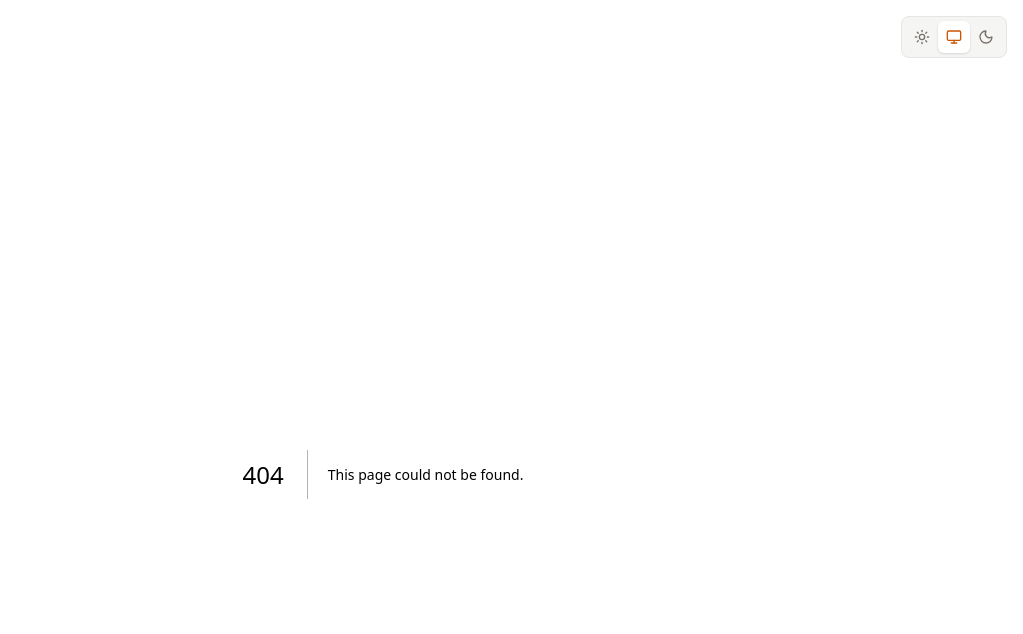
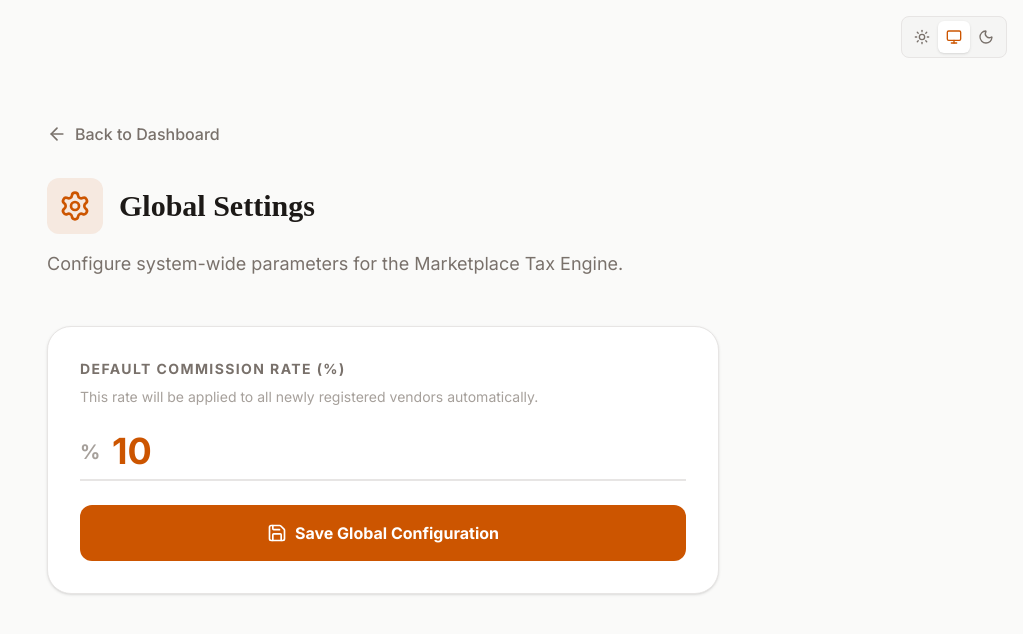
Before and after one commit to jopperdeplop/saleor-app-marketplace-tax, a Next.js app: page /dashboard/settings in a window 1280 px wide. Before the commit this address had no page. Shown: the top 634 px of the page, without its empty margins (257-1280 px from the left). Built offline with nearby package versions, Linux system fonts and the light colour scheme; no server answers; the database is empty.

Commit message:
Implement Global Commission Settings and Temporary Vendor Overrides

```diff
--- /dev/null
+++ b/prisma.config.ts
@@ -0,0 +1,13 @@
+import { defineConfig } from 'prisma/config';
+import { loadEnvConfig } from '@next/env';
+
+const projectDir = process.cwd();
+loadEnvConfig(projectDir);
+
+
+
+export default defineConfig({
+  datasource: {
+    url: process.env.POSTGRES_PRISMA_URL,
+  },
+});
--- /dev/null
+++ b/src/app/actions.ts
@@ -0,0 +1,36 @@
+'use server';
+
+import { prisma } from "@/lib/prisma";
+import { revalidatePath } from "next/cache";
+
+export async function updateGlobalSettings(formData: FormData) {
+  const rate = parseFloat(formData.get("defaultRate") as string);
+
+  await prisma.systemSettings.upsert({
+    where: { id: "global" },
+    update: { defaultCommissionRate: rate },
+    create: { id: "global", defaultCommissionRate: rate },
+  });
+
+  revalidatePath("/");
+  revalidatePath("/dashboard/settings");
+}
+
+export async function updateVendorOverride(formData: FormData) {
+  const brandSlug = formData.get("brandSlug") as string;
+  const tempRateStr = formData.get("tempRate") as string;
+  const endDateStr = formData.get("endDate") as string;
+
+  const tempRate = tempRateStr ? parseFloat(tempRateStr) : null;
+  const endDate = endDateStr ? new Date(endDateStr) : null;
+
+  await prisma.vendorProfile.update({
+    where: { brandAttributeValue: brandSlug },
+    data: {
+      temporaryCommissionRate: tempRate,
+      temporaryCommissionEndsAt: endDate,
+    },
+  });
+
+  revalidatePath(`/dashboard/vendor/${brandSlug}`);
+}
--- /dev/null
+++ b/src/app/dashboard/settings/page.tsx
@@ -0,0 +1,69 @@
+import { prisma } from "@/lib/prisma";
+import { updateGlobalSettings } from "@/app/actions";
+import { Settings, Save, ArrowLeft } from "lucide-react";
+import Link from "next/link";
+
+export default async function SettingsPage() {
+  const settings = await prisma.systemSettings.findUnique({
+    where: { id: "global" },
+  });
+
+  return (
+    <div className="min-h-screen bg-stone-50 dark:bg-stone-950 p-6 md:p-12">
+      <div className="max-w-2xl mx-auto">
+        <Link
+          href="/"
+          className="inline-flex items-center gap-2 text-stone-500 hover:text-accent mb-8 transition-colors font-medium"
+        >
+          <ArrowLeft size={20} /> Back to Dashboard
+        </Link>
+
+        <header className="mb-12">
+          <div className="flex items-center gap-4 mb-4 text-accent">
+            <div className="p-3 bg-accent/10 rounded-xl">
+              <Settings size={32} />
+            </div>
+            <h1 className="text-3xl font-bold font-serif text-stone-900 dark:text-white">Global Settings</h1>
+          </div>
+          <p className="text-stone-500 text-lg">
+            Configure system-wide parameters for the Marketplace Tax Engine.
+          </p>
+        </header>
+
+        <section className="bg-white dark:bg-stone-900 p-8 rounded-3xl border border-stone-200 dark:border-stone-800 shadow-sm">
+          <form action={updateGlobalSettings}>
+            <div className="mb-6">
+              <label htmlFor="defaultRate" className="block text-sm font-bold uppercase tracking-widest text-stone-500 mb-2">
+                Default Commission Rate (%)
+              </label>
+              <p className="text-sm text-stone-400 mb-4">
+                This rate will be applied to all newly registered vendors automatically.
+              </p>
+              <div className="relative">
+                <input
+                  type="number"
+                  step="0.01"
+                  name="defaultRate"
+                  id="defaultRate"
+                  defaultValue={settings?.defaultCommissionRate ?? 10.0}
+                  className="w-full text-4xl font-bold text-accent bg-transparent border-b-2 border-stone-200 dark:border-stone-700 focus:border-accent outline-none py-2 px-1 transition-colors pl-8"
+                  placeholder="10.0"
+                />
+                <span className="absolute top-1/2 -translate-y-1/2 left-0 text-xl font-bold text-stone-400">
+                  %
+                </span>
+              </div>
+            </div>
+
+            <button
+              type="submit"
+              className="w-full bg-accent text-white font-bold py-4 rounded-xl flex items-center justify-center gap-2 hover:opacity-90 transition-opacity"
+            >
+              <Save size={20} /> Save Global Configuration
+            </button>
+          </form>
+        </section>
+      </div>
+    </div>
+  );
+}
--- a/src/app/dashboard/vendor/[brandSlug]/page.tsx
+++ b/src/app/dashboard/vendor/[brandSlug]/page.tsx
@@ -1,6 +1,7 @@
 import { getVendorData } from "@/services/vendor-dashboard";
 import { notFound } from "next/navigation";
-import { Receipt, CreditCard, Clock, CheckCircle, Download } from "lucide-react";
+import { Receipt, CreditCard, Clock, CheckCircle, Download, Zap, Calendar } from "lucide-react";
+import { updateVendorOverride } from "@/app/actions";
 
 export default async function VendorDashboard({
   params,
@@ -16,6 +17,12 @@ export default async function VendorDashboard({
 
   const { vendor, commissions, invoices } = data;
 
+  const now = new Date();
+  const hasActiveOverride = vendor.temporaryCommissionEndsAt && new Date(vendor.temporaryCommissionEndsAt) > now;
+  const effectiveRate = hasActiveOverride && vendor.temporaryCommissionRate !== null
+    ? vendor.temporaryCommissionRate
+    : vendor.commissionRate;
+
   return (
     <div className="min-h-screen bg-stone-50 dark:bg-stone-950 p-6 md:p-12">
       <div className="max-w-6xl mx-auto">
@@ -24,11 +31,69 @@ export default async function VendorDashboard({
             <h1 className="text-4xl font-bold font-serif mb-2">{vendor.brandName} Portal</h1>
             <p className="text-stone-500">View your commissions and download invoices.</p>
           </div>
-          <div className="bg-white dark:bg-stone-900 px-6 py-4 rounded-2xl border border-stone-200 dark:border-stone-800 shadow-sm">
-            <span className="text-xs font-bold uppercase tracking-widest text-stone-400 block mb-1">Commission Rate</span>
-            <span className="text-2xl font-bold text-accent">{vendor.commissionRate}%</span>
+          <div className="bg-white dark:bg-stone-900 px-6 py-4 rounded-2xl border border-stone-200 dark:border-stone-800 shadow-sm relative overflow-hidden group">
+            {hasActiveOverride && (
+              <div className="absolute top-0 right-0 bg-accent text-white text-[10px] font-bold px-2 py-0.5 rounded-bl-lg">
+                TEMP OVERRIDE
+              </div>
+            )}
+            <span className="text-xs font-bold uppercase tracking-widest text-stone-400 block mb-1">Effective Rate</span>
+            <div className="flex items-baseline gap-1">
+                <span className={`text-2xl font-bold ${hasActiveOverride ? "text-accent" : "text-stone-900 dark:text-white"}`}>
+                    {effectiveRate}%
+                </span>
+                {hasActiveOverride && (
+                    <span className="text-xs text-stone-400 line-through">{vendor.commissionRate}%</span>
+                )}
+            </div>
           </div>
         </header>
+
+        {/* Admin Override Control */}
+        <section className="mb-12 bg-white dark:bg-stone-900 p-8 rounded-3xl border border-dashed border-stone-300 dark:border-stone-700">
+            <div className="flex items-center gap-3 mb-6">
+                <div className="p-2 bg-purple-100 dark:bg-purple-900/30 text-purple-600 rounded-lg">
+                    <Zap size={20} />
+                </div>
+                <div>
+                    <h3 className="text-lg font-bold">Commission Override</h3>
+                    <p className="text-sm text-stone-500">Temporarily lower or raise fees for this vendor.</p>
+                </div>
+            </div>
+
+            <form action={updateVendorOverride} className="flex flex-col md:flex-row gap-4 items-end">
+                <input type="hidden" name="brandSlug" value={brandSlug} />
+
+                <div className="w-full md:w-auto flex-1">
+                    <label className="block text-xs font-bold uppercase tracking-widest text-stone-500 mb-2">Temporary Rate (%)</label>
+                    <input
+                        type="number"
+                        step="0.01"
+                        name="tempRate"
+                        defaultValue={vendor.temporaryCommissionRate ?? ''}
+                        placeholder="e.g. 5.0"
+                        className="w-full bg-stone-50 dark:bg-stone-800 border-none rounded-xl px-4 py-3 font-bold focus:ring-2 focus:ring-purple-500"
+                    />
+                </div>
+
+                <div className="w-full md:w-auto flex-1">
+                    <label className="block text-xs font-bold uppercase tracking-widest text-stone-500 mb-2">Ends At</label>
+                    <div className="relative">
+                        <Calendar className="absolute left-3 top-1/2 -translate-y-1/2 text-stone-400" size={16} />
+                        <input
+                            type="date"
+                            name="endDate"
+                            defaultValue={vendor.temporaryCommissionEndsAt ? new Date(vendor.temporaryCommissionEndsAt).toISOString().split('T')[0] : ''}
+                            className="w-full bg-stone-50 dark:bg-stone-800 border-none rounded-xl pl-10 pr-4 py-3 font-medium focus:ring-2 focus:ring-purple-500"
+                        />
+                    </div>
+                </div>
+
+                <button type="submit" className="w-full md:w-auto px-6 py-3 bg-stone-900 dark:bg-white text-white dark:text-stone-900 font-bold rounded-xl hover:opacity-90">
+                    Apply Override
+                </button>
+            </form>
+        </section>
 
         <div className="grid grid-cols-1 md:grid-cols-3 gap-8 mb-12">
           <div className="bg-white dark:bg-stone-900 p-8 rounded-3xl border border-stone-200 dark:border-stone-800 shadow-sm">
--- a/src/app/page.tsx
+++ b/src/app/page.tsx
@@ -1,5 +1,7 @@
 import React from "react";
-import { Receipt, BarChart3, ShieldCheck, Zap, ArrowRight, Activity, Globe } from "lucide-react";
+import Link from "next/link";
+import { Receipt, BarChart3, ShieldCheck, Zap, ArrowRight, Activity, Globe, Settings } from "lucide-react";
+
 import { VendorList } from "@/components/VendorList";
 
 export default function Home() {
@@ -66,12 +68,18 @@ export default function Home() {
                 All core systems are synchronized with the Saleor instance. The engine is filtering orders by the Brand attribute.
               </p>
               <div className="flex flex-wrap gap-4">
-                <button className="px-6 py-3 rounded-lg bg-accent text-white font-bold hover:opacity-90 transition-all flex items-center gap-2">
-                  View App Manifest <ArrowRight size={18} />
-                </button>
-                <button className="px-6 py-3 rounded-lg bg-background border border-border-custom hover:bg-stone-100 dark:hover:bg-stone-800 transition-all font-bold">
-                  Documentation
-                </button>
+                <Link
+                  href="/dashboard/settings"
+                  className="px-6 py-3 rounded-lg bg-accent text-white font-bold hover:opacity-90 transition-all flex items-center gap-2"
+                >
+                  <Settings size={18} /> Global Settings
+                </Link>
+                <Link
+                   href="/api/manifest"
+                   className="px-6 py-3 rounded-lg bg-background border border-border-custom hover:bg-stone-100 dark:hover:bg-stone-800 transition-all font-bold flex items-center gap-2"
+                >
+                   Manifest
+                </Link>
               </div>
             </div>
           </section>
--- a/src/services/commission.ts
+++ b/src/services/commission.ts
@@ -19,6 +19,14 @@ export const calculateAndRecordCommission = async (order: any) => {
   }
 
   return await prisma.$transaction(async (tx) => {
+    // 1. Fetch Global Settings for default rate
+    const globalSettings = await tx.systemSettings.upsert({
+      where: { id: "global" },
+      update: {},
+      create: { id: "global", defaultCommissionRate: 10.0 },
+    });
+    const defaultRate = globalSettings.defaultCommissionRate;
+
     const results: any[] = [];
 
     for (const [brandSlug, lines] of Object.entries(brandGroups)) {
@@ -31,15 +39,28 @@ export const calculateAndRecordCommission = async (order: any) => {
           data: {
             brandAttributeValue: brandSlug,
             brandName: brandSlug.replace(/-/g, " "),
+            commissionRate: defaultRate, // Use global default for new vendors
           }
         });
+      }
+
+      // 2. Determine Effective Commission Rate
+      const now = new Date();
+      let effectiveRate = vendor.commissionRate;
+
+      if (
+        vendor.temporaryCommissionRate !== null &&
+        vendor.temporaryCommissionEndsAt &&
+        vendor.temporaryCommissionEndsAt > now
+      ) {
+        effectiveRate = vendor.temporaryCommissionRate;
       }
 
       const brandNetTotal = lines.reduce((acc, line) => {
         return acc + (line.totalPrice?.net?.amount || 0);
       }, 0);
 
-      const commissionAmount = brandNetTotal * (vendor.commissionRate / 100);
+      const commissionAmount = brandNetTotal * (effectiveRate / 100);
 
       const commission = await tx.commission.upsert({
         where: { orderId: `${order.id}-${brandSlug}` },
```
Also changed, not shown: 1 other file (tests, documents, lock files or other folders).
